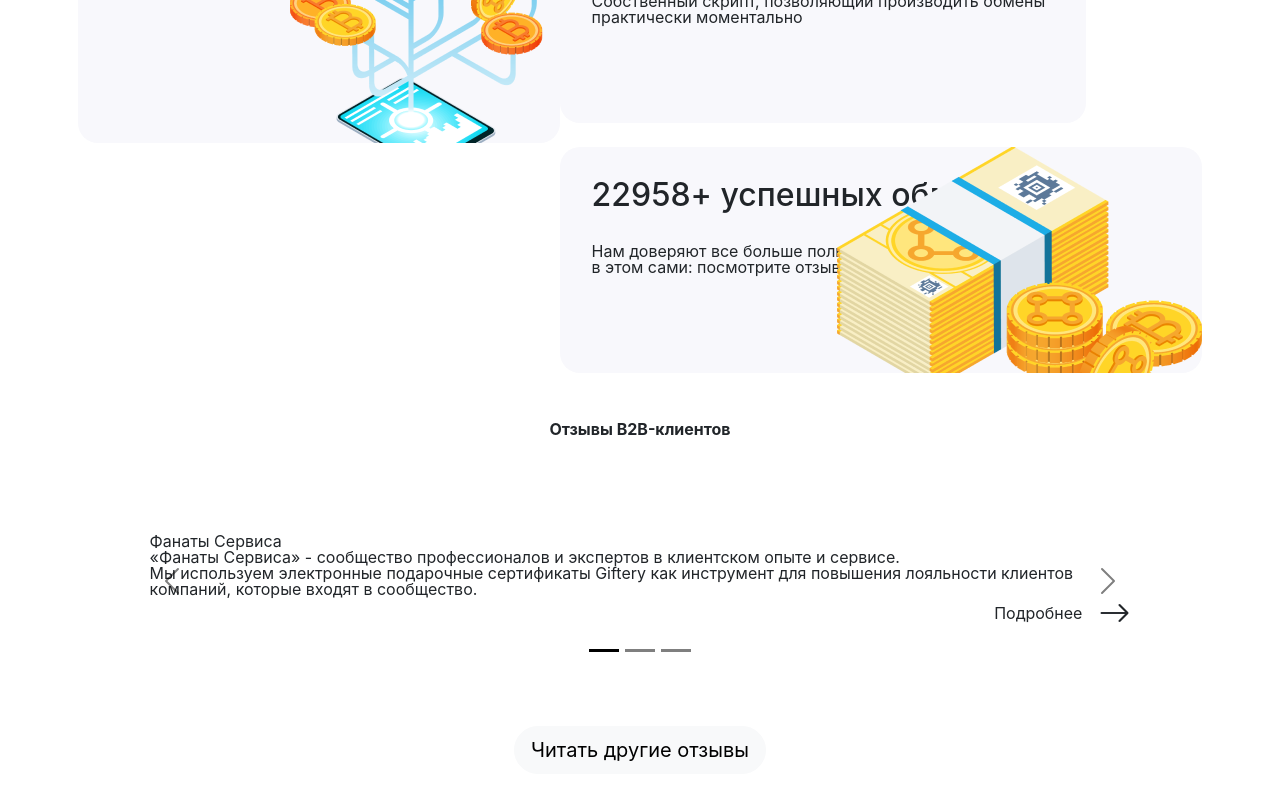
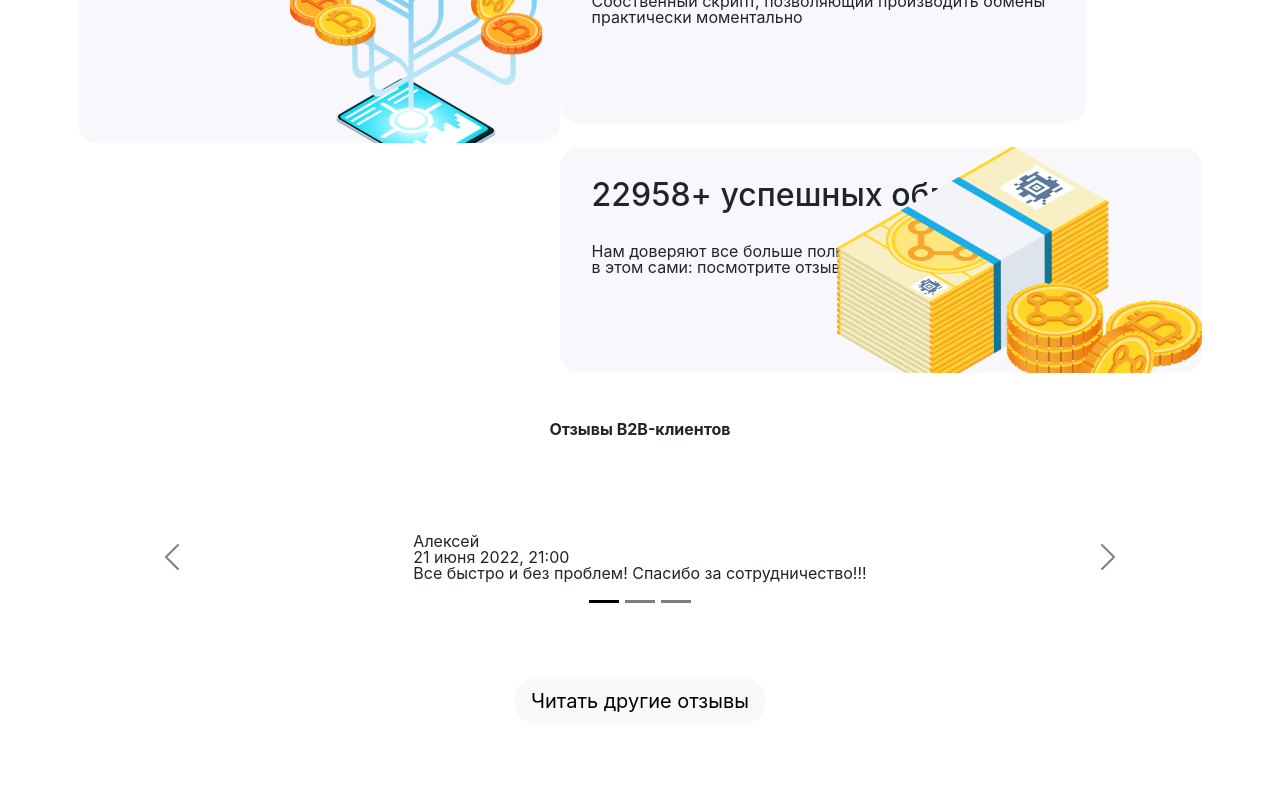
Before and after one commit to MasterAli6969/tonex-react-project, a React (Create React App) app: page / in a window 1280 px wide. Shown: the part 4261-5061 px from the top of the page. After the commit the page ends 5034 px from the top, so only its background shows below. Built offline with nearby package versions, Linux system fonts and the light colour scheme.

Commit message:
render home page

```diff
--- a/src/components/pages/home/feedback-slider/FeedbackSlider.js
+++ b/src/components/pages/home/feedback-slider/FeedbackSlider.js
@@ -38,76 +38,18 @@ function FeedbackSlider() {
               class="carousel-item active bg-accent-colors"
               data-bs-interval="10000"
             >
-              <div class="container d-flex justify-content-between flex-wrap my-5">
-                <div class="mx-5">
-                  <h3>Фанаты Сервиса</h3>
-                  <p>
-                    «Фанаты Сервиса» - сообщество профессионалов и экспертов в
-                    клиентском опыте и сервисе.
-                  </p>
-                  <p>
-                    Мы используем электронные подарочные сертификаты Giftery как
-                    инструмент для повышения лояльности клиентов компаний,
-                    которые входят в сообщество.
-                  </p>
-                  <div class="d-flex justify-content-end align-items-center custom_index_block3_card_body">
-                    <p class="card-link custom_index_block3_card_link m-0 mx-3">
-                      Подробнее
-                    </p>
-
-                    <i class="bi bi-arrow-right fs-2"></i>
-                  </div>
-                </div>
-              </div>
-            </div>
-            <div
-              class="carousel-item bg-accent-colors"
-              data-bs-interval="10000"
-            >
-              <div class="container d-flex justify-content-between flex-wrap my-5">
-                <div class="mx-5">
-                  <h3>Фанаты Сервиса</h3>
-                  <p>
-                    «Фанаты Сервиса» - сообщество профессионалов и экспертов в
-                    клиентском опыте и сервисе.
-                  </p>
-                  <p>
-                    Мы используем электронные подарочные сертификаты Giftery как
-                    инструмент для повышения лояльности клиентов компаний,
-                    которые входят в сообщество.
-                  </p>
-                  <div class="d-flex justify-content-end align-items-center custom_index_block3_card_body">
-                    <p class="card-link custom_index_block3_card_link m-0 mx-3">
-                      Подробнее
-                    </p>
-
-                    <i class="bi bi-arrow-right fs-2"></i>
-                  </div>
-                </div>
-              </div>
-            </div>
-            <div
-              class="carousel-item bg-accent-colors"
-              data-bs-interval="10000"
-            >
-              <div class="container d-flex justify-content-between flex-wrap my-5">
-                <div class="mx-5">
-                  <h3>Фанаты Сервиса</h3>
-                  <p>
-                    «Фанаты Сервиса» - сообщество профессионалов и экспертов в
-                    клиентском опыте и сервисе.
-                  </p>
-                  <p>
-                    Мы используем электронные подарочные сертификаты Giftery как
-                    инструмент для повышения лояльности клиентов компаний,
-                    которые входят в сообщество.
-                  </p>
-                  <div class="d-flex justify-content-end align-items-center custom_index_block3_card_body">
-                    <p class="card-link custom_index_block3_card_link m-0 mx-3">
-                      Подробнее
-                    </p>
-
-                    <i class="bi bi-arrow-right fs-2"></i>
+              <div class="container d-flex justify-content-center flex-wrap my-5">
+                <div className={styles.div}>
+                  <div className={styles.sub_div}>
+                    <div className={styles.div_title}>
+                      <h3>Алексей</h3>
+                      <p>21 июня 2022, 21:00</p>
+                    </div>
+                    <div className={styles.div_description}>
+                      <p>
+                        Все быстро и без проблем! Спасибо за сотрудничество!!!
+                      </p>
+                    </div>
                   </div>
                 </div>
               </div>
```
